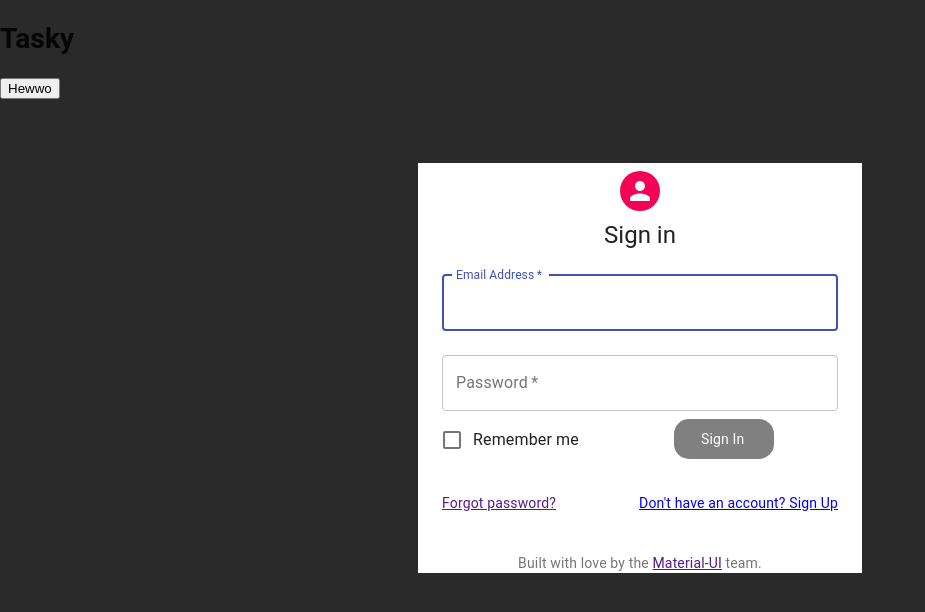
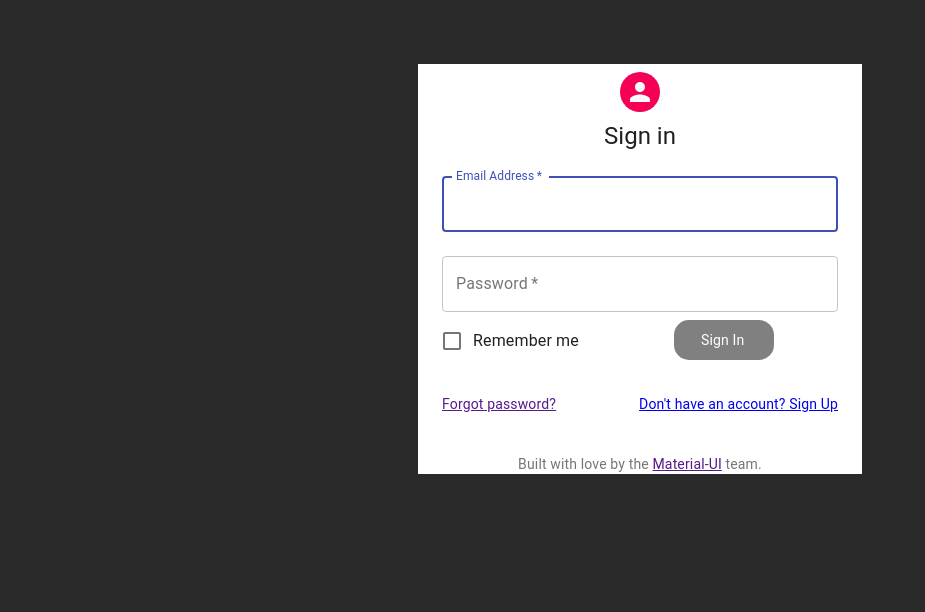
Before and after one commit to bacon-salad/tasky, a React (Create React App) app in the folder frontend/: page /forms in a window 1280 px wide. Shown: the top 612 px of the page, without its empty margins (0-925 px from the left). Built offline with nearby package versions, Linux system fonts and the light colour scheme; no server answers.

Commit message:
made a little more user friendly

```diff
--- a/frontend/src/App.jsx
+++ b/frontend/src/App.jsx
@@ -24,10 +24,8 @@ componentDidMount = () => {
     return (
       <div className='container'>
         <div className='banner'>
-          <Banner />
         </div>
         <div className='hewwo' style={loginStyle}>
-          <button onClick={button}>Hewwo</button>
           <Route exact path = "/forms" component={SignIn}/>
           <Route exact path = "/forms/signUp" component={SignUp}/>
         </div>
--- a/frontend/src/index.js
+++ b/frontend/src/index.js
@@ -3,13 +3,14 @@ import ReactDOM from 'react-dom';
 import './index.css';
 import App from './App.jsx';
 import * as serviceWorker from './serviceWorker';
-import { BrowserRouter as Router, Route } from 'react-router-dom';
+import { Redirect, BrowserRouter as Router, Route } from 'react-router-dom';
 import Dashboard from './components/dashBoard/Dashboard';
 
 ReactDOM.render(
 
 <div>
 <Router>
+<Redirect from='/' to='/forms' />
 <Route path="/forms" component={App}/>
 <Route path='/home' component={Dashboard}/>
 </Router>
```
